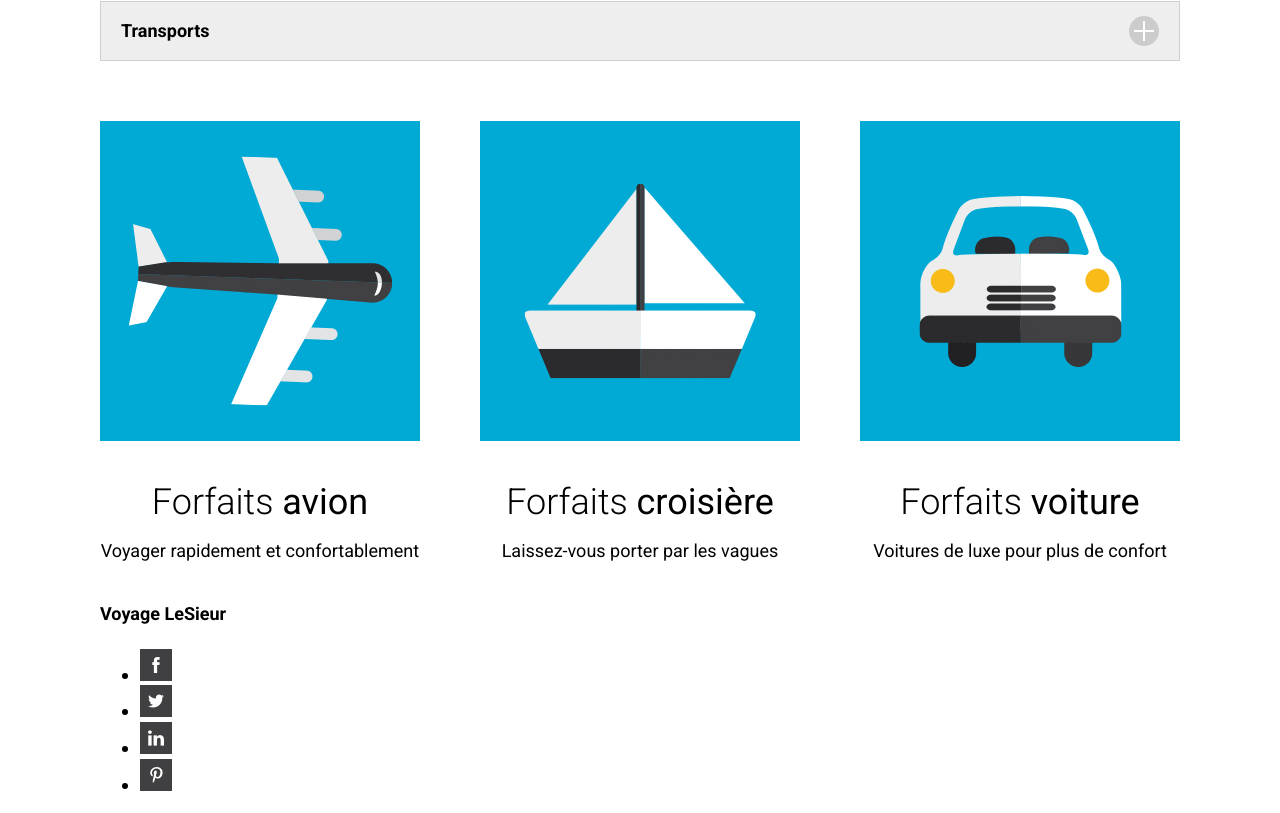
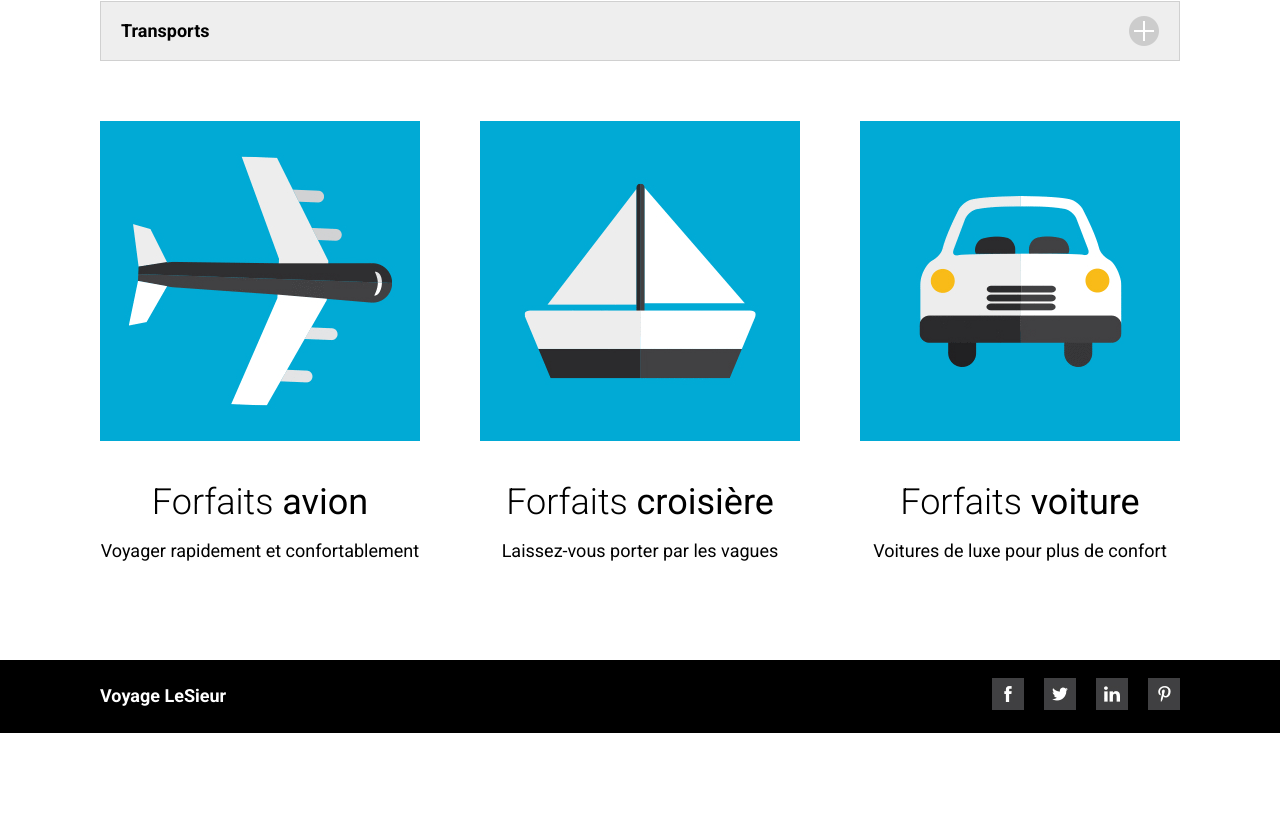
Before and after one commit to MathisCorbeil/site1_voyagelesieur, a plain HTML site: page index.html in a window 1280 px wide. Shown: the part 412-1225 px from the top of the page. After the commit the page ends 1145 px from the top, so only its background shows below. Drawn offline with Linux system fonts and the light colour scheme.

Commit message:
css completer

```diff
--- a/css/styles.css
+++ b/css/styles.css
@@ -115,6 +115,7 @@ h2{
     display: grid;
     grid-template-columns: 1fr 1fr 1fr;
     gap: 60px;
+    margin-bottom: 80px;
 }
 
 h3{
@@ -129,11 +130,29 @@ article p{
 
 
 /*FOOTER*/
+footer{
+    background-color: black;
+}
+h4{
+    color: white;
+}
 
 footer a{
     display: inline-block;
     width: 32px;
     height: 32px;
+}
+
+footer ul{
+    display: flex;
+    gap:20px;
+    list-style-type: none;
+}
+
+footer .wrapper{
+    display: flex;
+    justify-content: space-between;
+    align-items: center;
 }
 
 
```
